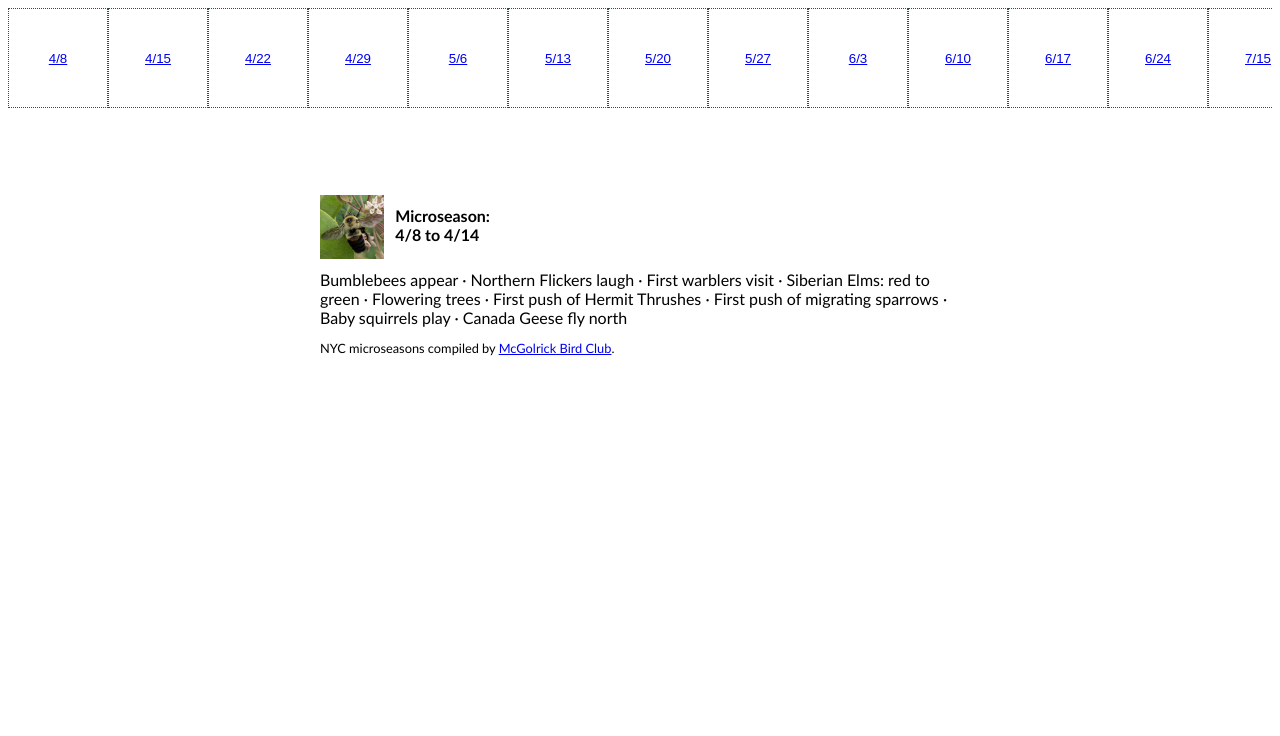
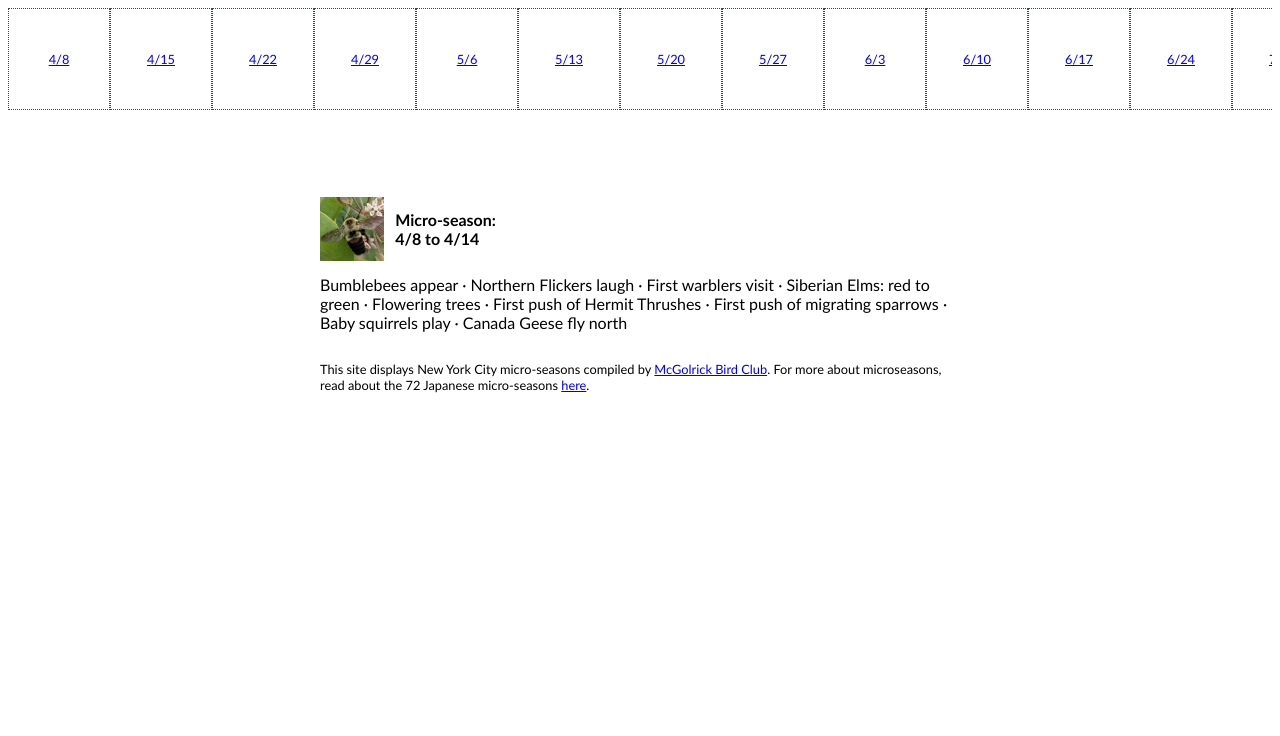
Before and after one commit to catlin735/nyc-microseasons, a Flask app: page / in a window 1280 px wide. Shown: the top 736 px of the page. Run offline with Flask 3, Linux system fonts and the light colour scheme; data comes from the database, SQL or seed files in the repository.

Commit message:
final styling

```diff
--- a/static/style.css
+++ b/static/style.css
@@ -1,4 +1,7 @@
 
+body {
+    font-family:'Trebuchet MS',serif;
+}
 .navbar {
     overflow: auto;
     display:flex;
@@ -21,13 +24,14 @@
     background-color:white;
     text-decoration: underline;
     color:#0000EE;
+    font-size:0.8em;
 
 }
 
 .nav-item img {
     position: absolute;
-    width: 60%;
-    height: 60%;
+    width: 50%;
+    height: 50%;
 }
 
 .container {
@@ -63,17 +67,15 @@
 }
 
 .date {
-    margin-top:0.7em;
     font-weight:bold;
 }
 
 #content {
-    display:inline-block;
+    margin-top:0.5em;
     font-weight:none;
 }
 
 #attribution {
-    margin-top:1em;
+    margin-top:0.8em;
     font-size: 0.8em;
-    font-family:'Trebuchet MS',serif;
 }
--- a/templates/index.html
+++ b/templates/index.html
@@ -8,18 +8,17 @@
 <body>
   <div class="navbar">
     {% for s in seasons %}
-    <button class="nav-item" id="{{s.id}}" onclick="nav(event)">
-      {{ s.start_date }}
-    </button>
+    <div class="nav-item" id="{{s.id}}" onclick="nav(event)">
+     {{s.start_date}}
+    </div>
     {% endfor %}
   </div>
 
   <div class="container" id="container">
     <div class="icon">
-      <img src="{{season.image}}">
-    </div>
-
-    <div class="date">Microseason: <br>
+      <img src="{{season.image}}" id="img">
+      </div>
+    <div class="date" style="margin-top:0.8em;">Micro-season: <br>
       <div id="start_date" style="display:inline">{{season.start_date}}</div> to <div id="end_date" style="display:inline">{{season.end_date}}</div>
     </div>
     <br>
@@ -27,8 +26,8 @@
       {{season.description}}
     </div>
     <br>
-    <div id="attribution">NYC microseasons compiled by <a href="https://mcgolrickbirdclub.substack.com">McGolrick Bird
-        Club</a>.
+    <div id="attribution">This site displays New York City micro-seasons compiled by <a href="https://mcgolrickbirdclub.substack.com">McGolrick Bird
+        Club</a>. For more about microseasons, read about the 72 Japanese micro-seasons <a href="https://kyotojournal.org/uncategorized/the-72-japanese-micro-seasons/">here</a>.
     </div>
 
 
@@ -48,6 +47,7 @@
               $("#content").html(obj.description);
               $("#start_date").html(obj.start_date);
               $("#end_date").html(obj.end_date);
+              $("#img").attr("src",obj.image);
               console.log(obj.start_date);
 
             }
```
Also changed, not shown: static/assets/img_4.jpg, 3 other files.
